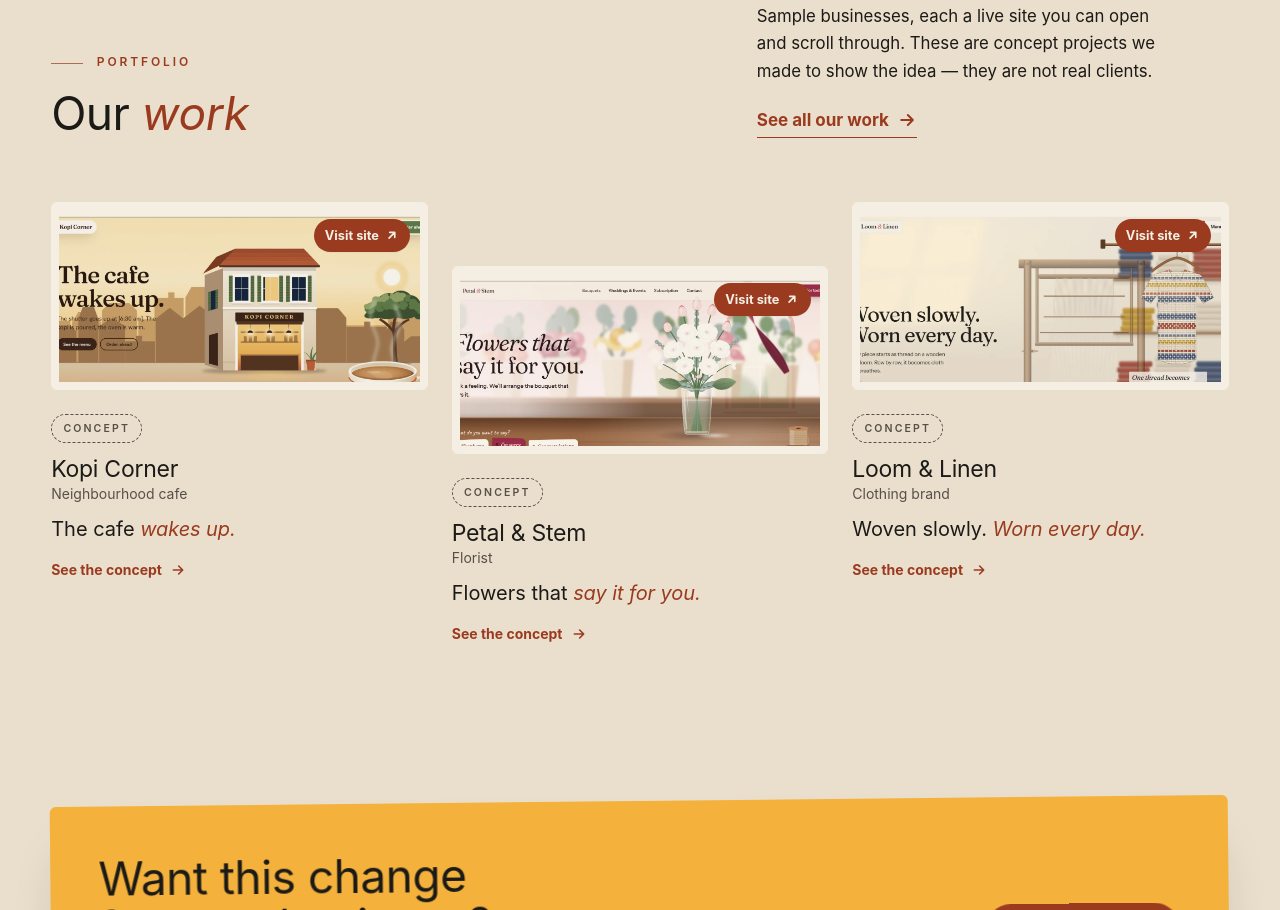
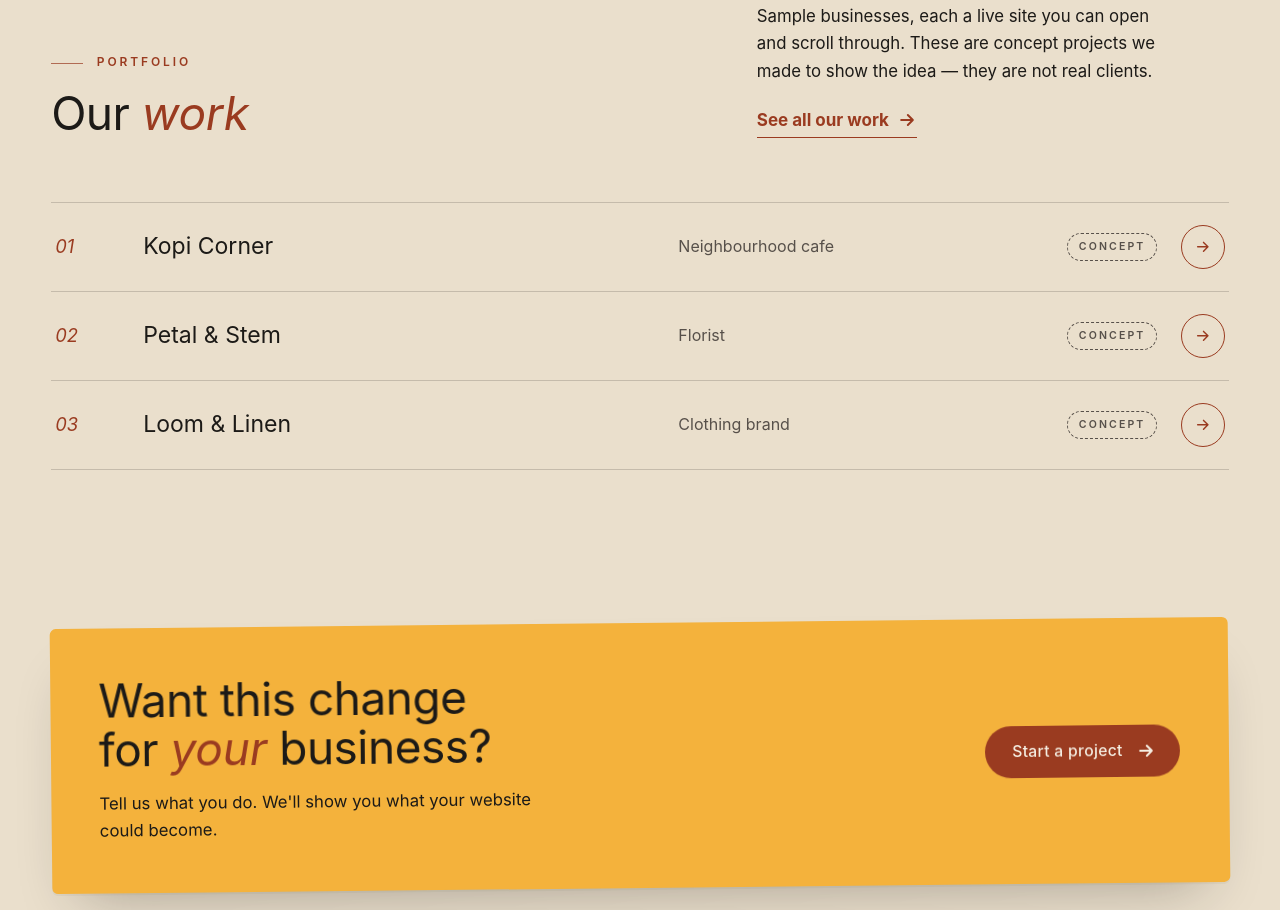
Before and after one commit to manamendraJN/business_site, an Astro site: page / in a window 1280 px wide. Shown: the part 3351-4261 px from the top of the page. Built offline with nearby package versions, Linux system fonts and the light colour scheme; Astro itself is replaced by a stand-in of ours.

Commit message:
Project list with hover previews, and Back returns to the right place
- Home "Our work": the project tiles are replaced by a list of every
  project. On computers, hovering a row shows that project's screenshot
  floating beside the cursor; each row leads to the project on the Work
  page. On phones it is a simple tappable list.
- Back / Forward now return to exactly where the visitor left a page.
  The animated layout is kept during the page swap, and the saved scroll
  position is applied again once the page has finished loading.

Co-Authored-By: Claude Opus 5.5 <noreply@anthropic.com>

```diff
--- a/src/components/home/SceneProof.astro
+++ b/src/components/home/SceneProof.astro
@@ -2,17 +2,15 @@
 /**
  * SCENE 3 — THE PROOF (short version for Home)
  * Title: "Our work"
- * One concept tile per project, each showing a screenshot of the real, live concept
- * site. As each scrolls into view, the site settles into its frame with a
- * gentle zoom. The picture opens the live concept
- * site in a new tab; "See the concept" leads to its story on the Work page.
+ * A list of every project. On computers, hovering a row shows that
+ * project's screenshot floating beside the cursor; each row leads to the
+ * project's story on the Work page.
  * Ends with the repeated call to action.
  * With motion, this whole section rises over the hero like a new sheet of
  * paper laid on top (scroll-driven; the hero sinks back beneath it).
  */
 import { Image } from "astro:assets";
 import PopText from "../ui/PopText.astro";
-import Emphasis from "../ui/Emphasis.astro";
 import CtaButton from "../ui/CtaButton.astro";
 import TornEdge from "../ui/TornEdge.astro";
 import { home, projects, cta } from "@/content/site";
@@ -37,32 +35,30 @@ const arrow = "M5 12h13M13 6l6 6-6 6";
     </div>
   </div>
 
-  <!-- two per row on phones and tablets, three on computers; a short last row is centred -->
-  <div class="proof-tiles mt-16 flex flex-wrap justify-center gap-x-4 gap-y-10 px-gutter sm:gap-x-6 sm:gap-y-14">
+  <!-- Index of every project. On computers, hovering a row shows that
+       project's screenshot floating beside the cursor (decorative: the row
+       already names the project). -->
+  <div class="proof-index mx-gutter mt-14 sm:mt-16" data-proof-index>
+    <ul>
       {projects.map((proj, i) => (
-      <article class:list={["proof-tile", i % 2 && "mt-10 lg:mt-0", i % 3 === 1 && "lg:mt-16"]} data-proof-panel>
-        <!-- the picture opens the live concept site -->
-        <a href={proj.url} target="_blank" rel="noopener" class="shot-link group block" aria-label={`${p.visitLabel}: ${proj.name}, live concept site (opens in a new tab)`}>
-          <div class="world-frame" data-world-frame>
-            <!-- decorative here: the link already names the project -->
-            <Image src={proj.screenshot} alt="" widths={[480, 760, 1100]} sizes="(min-width: 1024px) 31vw, 46vw" class="tile-shot" data-shot />
-            <span class="visit-tag">
-              {p.visitLabel}
-              <svg viewBox="0 0 24 24" aria-hidden="true"><path d="M8 16L17 7M9 7h8v8" stroke="currentColor" stroke-width="2.6" fill="none" stroke-linecap="round" stroke-linejoin="round" /></svg>
+        <li>
+          <a href={`/work/#${proj.slug}`} class="index-row" data-index-row={i} aria-label={`${p.tileLink}: ${proj.name}`}>
+            <span class="index-num serif-em" aria-hidden="true">0{i + 1}</span>
+            <span class="index-name font-display text-title">{proj.name}</span>
+            <span class="index-kind">{proj.kind}</span>
+            <span class="index-tag">{p.conceptLabel}</span>
+            <span class="index-arrow" aria-hidden="true">
+              <svg viewBox="0 0 24 24"><path d={arrow} stroke="currentColor" stroke-width="2" fill="none" stroke-linecap="round" stroke-linejoin="round" /></svg>
             </span>
+          </a>
+        </li>
+      ))}
+    </ul>
+    <div class="index-preview" data-index-preview aria-hidden="true">
+      {projects.map((proj, i) => (
+        <Image src={proj.screenshot} alt="" widths={[480, 760]} sizes="360px" class="index-shot" data-index-shot={i} loading="lazy" />
+      ))}
     </div>
-        </a>
-        <span class="concept-badge mt-5 text-ink-soft sm:mt-6">Concept</span>
-        <h3 class="mt-3 text-lg leading-tight sm:text-title">{proj.name}</h3>
-        <p class="text-xs text-ink-soft sm:text-sm">{proj.kind}</p>
-        <p class="mt-2 font-display text-lg leading-snug sm:mt-3 sm:text-xl"><Emphasis text={proj.after.headline} emClass="text-clay-deep" /></p>
-        <!-- the words lead to the full story on the Work page -->
-        <a href={`/work/#${proj.slug}`} class="tile-link tap-target mt-3 inline-flex items-center gap-2 text-sm font-bold text-clay-deep sm:mt-4" aria-label={`${p.tileLink}: ${proj.name}`}>
-          {p.tileLink}
-          <svg viewBox="0 0 24 24" class="h-4 w-4" aria-hidden="true"><path d={arrow} stroke="currentColor" stroke-width="2.4" fill="none" stroke-linecap="round" stroke-linejoin="round" /></svg>
-        </a>
-      </article>
-    ))}
   </div>
 
   <!-- repeated call to action -->
@@ -88,61 +84,88 @@ const arrow = "M5 12h13M13 6l6 6-6 6";
        few pixels below the edge and draws a pale line across the sheet */
     clip-path: inset(-80px -40px 0 -40px);
   }
-  .world-frame {
-    position: relative;
-    aspect-ratio: 2 / 1; /* the screenshots are about twice as wide as they are tall */
-    border: 8px solid var(--color-paper);
+  .proof-cta { transform: rotate(-0.6deg); }
+
+  /* ---- Project index ---- */
+  .proof-index ul { border-top: 1px solid color-mix(in srgb, var(--color-ink) 18%, transparent); }
+  .proof-index li { border-bottom: 1px solid color-mix(in srgb, var(--color-ink) 18%, transparent); }
+  .index-row {
+    display: grid;
+    grid-template-columns: 2.5rem 1fr auto;
+    align-items: center;
+    column-gap: 1rem;
+    min-height: 4.5rem;
+    padding: 1rem 0.25rem;
+    transition: padding 0.45s var(--ease-paper), color 0.3s;
+  }
+  .index-num { color: var(--color-clay-deep); font-size: 1.15rem; }
+  .index-name { grid-column: 2; }
+  .index-kind { grid-column: 2; font-size: 0.9rem; color: var(--color-ink-soft); }
+  .index-tag { display: none; }
+  .index-arrow {
+    grid-column: 3;
+    grid-row: 1 / span 2;
+    display: grid;
+    place-items: center;
+    width: 2.75rem;
+    height: 2.75rem;
+    border: 1px solid currentColor;
+    border-radius: 50%;
+    color: var(--color-clay-deep);
+    transition: background-color 0.3s var(--ease-paper), color 0.3s var(--ease-paper), transform 0.45s var(--ease-paper);
+  }
+  .index-arrow svg { width: 1.1rem; height: 1.1rem; }
+  .index-row:hover { color: var(--color-clay-deep); }
+  .index-row:hover .index-arrow { background: var(--color-clay-deep); color: var(--color-paper); transform: rotate(-45deg); }
+  .index-row:focus-visible { outline-offset: 2px; }
+  @media (min-width: 768px) {
+    .index-row { grid-template-columns: 4rem minmax(0, 1.4fr) minmax(0, 1fr) auto auto; column-gap: 1.5rem; min-height: 5.5rem; }
+    .index-name, .index-kind { grid-column: auto; }
+    .index-kind { font-size: 1rem; }
+    .index-tag {
+      display: inline-block;
+      padding: 0.25rem 0.65rem;
+      border: 1.5px dashed currentColor;
+      border-radius: 999px;
+      color: var(--color-ink-soft);
+      font-size: 0.66rem;
+      font-weight: 600;
+      letter-spacing: 0.2em;
+      text-transform: uppercase;
+    }
+    .index-arrow { grid-column: auto; grid-row: auto; }
+    .index-row:hover { padding-left: 1rem; }
+  }
+
+  /* the floating preview: computers only; scripts/motion/proof.ts moves it */
+  .index-preview { display: none; }
+  @media (hover: hover) and (pointer: fine) {
+    .index-preview {
+      display: block;
+      position: fixed;
+      left: 0;
+      top: 0;
+      z-index: 40;
+      width: 22rem;
+      aspect-ratio: 2 / 1;
+      overflow: hidden;
+      border: 6px solid var(--color-paper);
       border-radius: var(--radius-paper);
       box-shadow: var(--shadow-lift);
-    overflow: hidden;
-    background: var(--color-paper);
-    transition: transform 0.5s var(--ease-paper);
+      pointer-events: none;
+      opacity: 0;
+      visibility: hidden;
     }
-  .group:hover .world-frame { transform: translateY(-8px) rotate(-1deg); }
-  .world-frame :global(.tile-shot) {
+    .index-preview :global(.index-shot) {
       position: absolute;
       inset: 0;
       width: 100%;
       height: 100%;
       object-fit: cover;
       object-position: top center;
-    transform-origin: 50% 0%;
+      opacity: 0;
+      transition: opacity 0.3s var(--ease-paper);
     }
-  .shot-link { border-radius: var(--radius-paper); }
-  .shot-link:focus-visible { outline-offset: 6px; }
-  .tile-link svg { transition: transform 0.3s var(--ease-paper); }
-  .tile-link:hover svg { transform: translateX(4px); }
-  .tile-link:hover { text-decoration: underline; text-underline-offset: 4px; }
-  /* always visible (phones have no hover): this picture is a door to the live site */
-  .visit-tag {
-    position: absolute;
-    right: 0.6rem;
-    top: 0.6rem;
-    z-index: 5;
-    display: inline-flex;
-    align-items: center;
-    gap: 0.3rem;
-    padding: 0.35rem 0.7rem;
-    border-radius: 999px;
-    background: var(--color-clay-deep);
-    color: var(--color-paper);
-    font-size: 0.8rem;
-    font-weight: 700;
-    box-shadow: var(--shadow-paper);
-    transition: background-color 0.25s var(--ease-paper);
-  }
-  .visit-tag svg { width: 0.95rem; height: 0.95rem; transition: transform 0.3s var(--ease-paper); }
-  .group:hover .visit-tag { background: color-mix(in srgb, var(--color-clay-deep) 82%, var(--color-ink)); }
-  .group:hover .visit-tag svg { transform: translate(2px, -2px); }
-  .proof-cta { transform: rotate(-0.6deg); }
-  .proof-tile { width: calc(50% - 0.5rem); }
-  @media (min-width: 640px) { .proof-tile { width: calc(50% - 0.75rem); } }
-  @media (min-width: 1024px) { .proof-tile { width: calc(33.333% - 1rem); } }
-
-  /* Phones: two tiles per row, so the frame and its label get smaller */
-  @media (max-width: 639px) {
-    .world-frame { border-width: 5px; }
-    .visit-tag { right: 0.35rem; top: 0.35rem; padding: 0.2rem 0.5rem; gap: 0.2rem; font-size: 0.62rem; }
-    .visit-tag svg { width: 0.7rem; height: 0.7rem; }
+    .index-preview :global(.index-shot.is-on) { opacity: 1; }
   }
 </style>
--- a/src/content/site.ts
+++ b/src/content/site.ts
@@ -142,6 +142,8 @@ export const home = {
     tileLink: "See the concept",
     // label on each screenshot: the picture opens the live concept site
     visitLabel: "Visit site",
+    // label on each row of the project list
+    conceptLabel: "Concept",
   },
   // CTA repeated after the proof
   proofCta: {
--- a/src/scripts/motion/proof.ts
+++ b/src/scripts/motion/proof.ts
@@ -1,43 +1,75 @@
 /**
- * PROOF — Scene 3 (short version on Home).
- * As each concept tile scrolls into view, the finished site settles into its
- * frame (a screenshot). Tiles with an illustrated world raise its layers at
- * different speeds instead, and a grey "before" card, if any, peels off.
+ * PROOF — Scene 3 (short version on Home): the project index.
  */
 import { gsap } from "gsap";
-import { MOTION, layersOf } from "./common";
+import { MOTION, FINE_POINTER } from "./common";
 
-function panelTimeline(panel: HTMLElement) {
-  const before = panel.querySelector<HTMLElement>("[data-before]");
-  const frame = panel.querySelector<HTMLElement>("[data-world-frame]");
-  const tl = gsap.timeline({ defaults: { ease: "none" } });
-  if (!frame) return tl;
-  const shot = frame.querySelector("[data-shot]");
-  if (shot) tl.fromTo(shot, { scale: 1.14, yPercent: 4 }, { scale: 1, yPercent: 0 }, 0);
-  const L = layersOf(frame);
-  if (L.bg) {
-    tl.fromTo(L.bg, { scale: 1.12 }, { scale: 1 }, 0)
-      .fromTo(L.far, { yPercent: 8 }, { yPercent: 0 }, 0)
-      .fromTo(L.mid, { yPercent: 16 }, { yPercent: 0 }, 0)
-      .fromTo(L.near, { yPercent: 28 }, { yPercent: 0 }, 0)
-      .fromTo(L.fg, { yPercent: 40, scale: 1.4, opacity: 0 }, { yPercent: 0, scale: 1, opacity: 1 }, 0);
-  }
-  if (before) {
-    // the old site peels away like a sticker
-    tl.to(before, { rotate: -26, xPercent: -60, yPercent: -55, scale: 0.8, opacity: 0, duration: 0.4, ease: "power2.in" }, 0.55);
-  }
-  return tl;
+/**
+ * Project index: hovering a row shows that project's screenshot floating
+ * beside the cursor. It glides after the pointer and leans a little in the
+ * direction of travel. Computers only (a fine pointer that can hover).
+ */
+function initIndexPreview(mm: gsap.MatchMedia, section: HTMLElement) {
+  const list = section.querySelector<HTMLElement>("[data-proof-index] ul");
+  const preview = section.querySelector<HTMLElement>("[data-index-preview]");
+  if (!list || !preview) return;
+  mm.add(`${MOTION} and ${FINE_POINTER}`, () => {
+    const shots = Array.from(preview.querySelectorAll<HTMLElement>("[data-index-shot]"));
+    gsap.set(preview, { yPercent: -50, scale: 0.86, rotate: 0, autoAlpha: 0 });
+    // beside the cursor: to its right, or to its left near the right edge
+    const besideX = (cx: number) => {
+      const w = preview.offsetWidth;
+      return cx + 28 + w > window.innerWidth ? cx - w - 28 : cx + 28;
+    };
+    const x = gsap.quickTo(preview, "x", { duration: 0.6, ease: "power3.out" });
+    const y = gsap.quickTo(preview, "y", { duration: 0.6, ease: "power3.out" });
+    const lean = gsap.quickTo(preview, "rotate", { duration: 0.5, ease: "power3.out" });
+    let active = false;
+    let lastX = 0;
+
+    const show = (i: number) => {
+      shots.forEach((s, j) => s.classList.toggle("is-on", i === j));
+      if (!active) {
+        active = true;
+        gsap.to(preview, { autoAlpha: 1, scale: 1, duration: 0.35, ease: "power3.out", overwrite: "auto" });
+      }
+    };
+    const hide = () => {
+      if (!active) return;
+      active = false;
+      lean(0);
+      gsap.to(preview, { autoAlpha: 0, scale: 0.86, duration: 0.25, ease: "power2.in", overwrite: "auto" });
+    };
+    const move = (e: PointerEvent) => {
+      x(besideX(e.clientX));
+      y(e.clientY);
+      lean(gsap.utils.clamp(-7, 7, (e.clientX - lastX) * 0.35));
+      lastX = e.clientX;
+    };
+    const onEnter = (e: PointerEvent) => {
+      const row = (e.target as Element).closest<HTMLElement>("[data-index-row]");
+      if (!row) return;
+      // start right at the cursor the first time, then glide from there
+      if (!active) gsap.set(preview, { x: besideX(e.clientX), y: e.clientY });
+      show(Number(row.dataset.indexRow));
+    };
+
+    list.addEventListener("pointerover", onEnter);
+    list.addEventListener("pointerleave", hide);
+    window.addEventListener("pointermove", move, { passive: true });
+    window.addEventListener("scroll", hide, { passive: true });
+    return () => {
+      list.removeEventListener("pointerover", onEnter);
+      list.removeEventListener("pointerleave", hide);
+      window.removeEventListener("pointermove", move);
+      window.removeEventListener("scroll", hide);
+      shots.forEach((s) => s.classList.remove("is-on"));
+    };
+  });
 }
 
 export function initProof(mm: gsap.MatchMedia) {
   const section = document.querySelector<HTMLElement>('[data-scene="proof"]');
   if (!section) return;
-
-  mm.add(MOTION, () => {
-    section.querySelectorAll<HTMLElement>("[data-proof-panel]").forEach((panel) => {
-      gsap.timeline({
-        scrollTrigger: { trigger: panel, start: "top 90%", end: "top 30%", scrub: true },
-      }).add(panelTimeline(panel));
-    });
-  });
+  initIndexPreview(mm, section);
 }
```
Also changed, not shown: src/layouts/BaseLayout.astro (+11 -2 lines), src/scripts/motion/index.ts (+27 -1 lines). Lines whose indentation alone changed are shown as unchanged.
